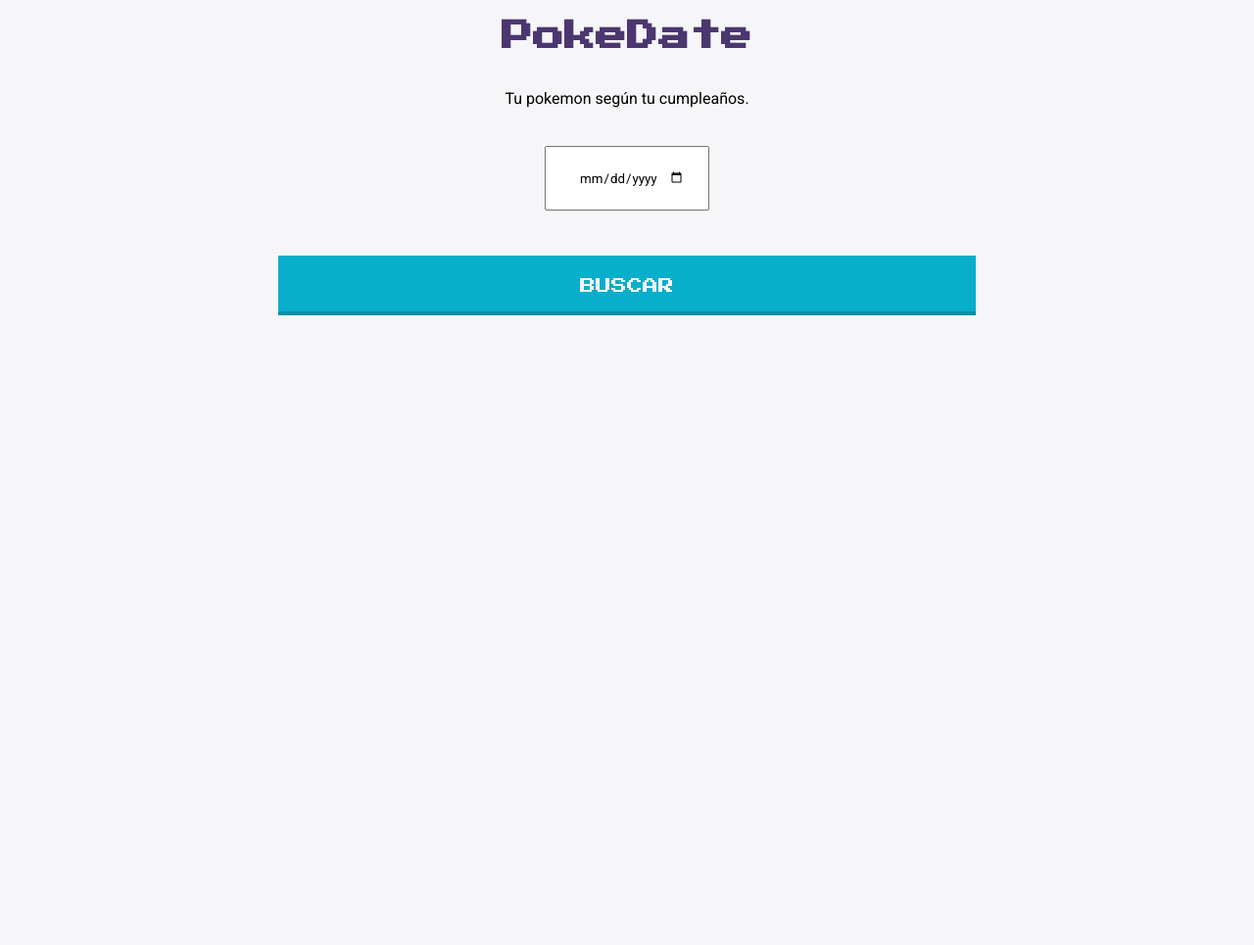
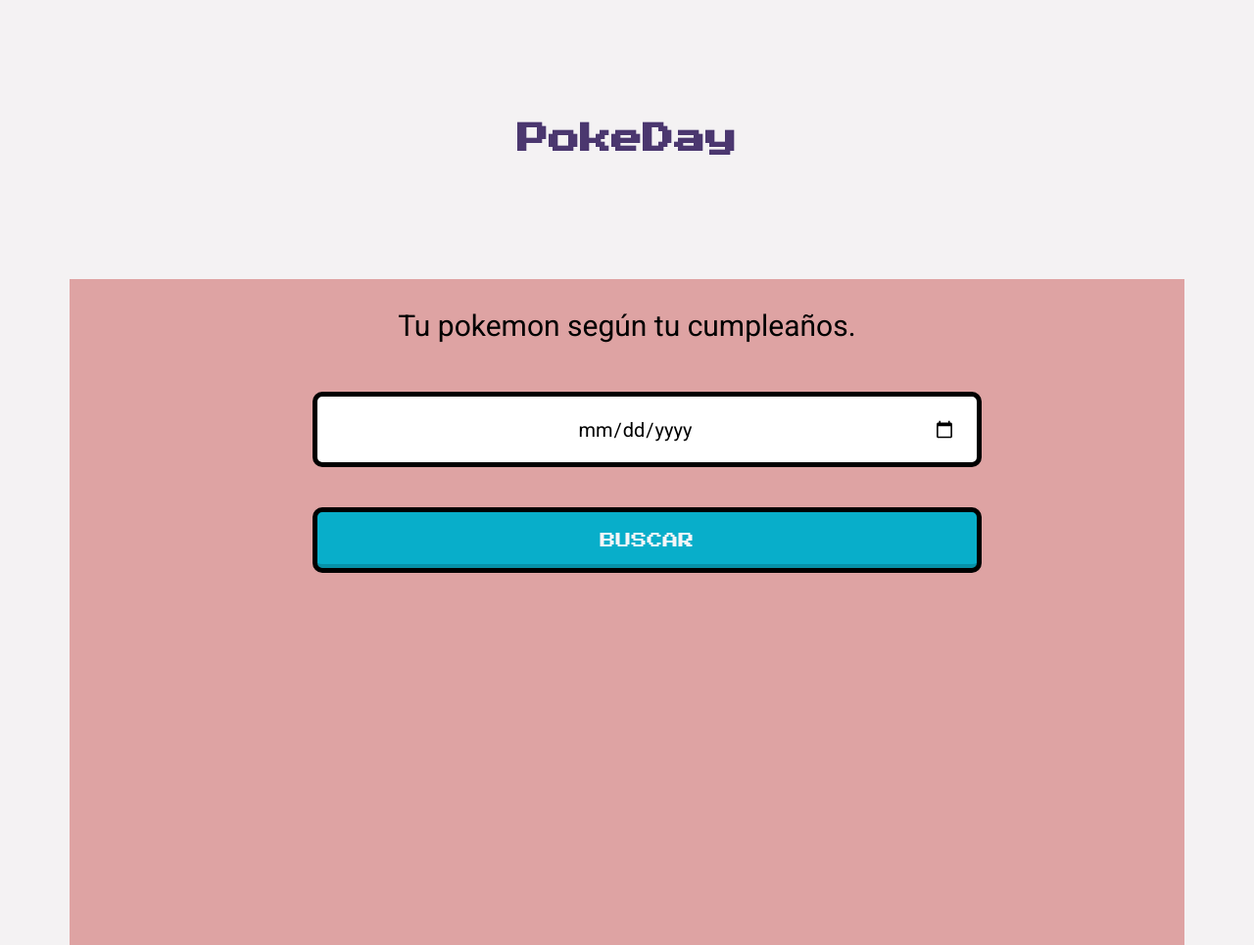
Before and after one commit to AcheZeta/PokeDay, a website: page index.html in a window 1280 px wide. Shown: the whole page at 98% size. Before the commit the page ends 800 px from the top, so only its background shows below. Drawn offline with Linux system fonts and the light colour scheme.

Commit message:
new styles

```diff
--- a/index.html
+++ b/index.html
@@ -11,12 +11,12 @@
 </head>
 
 <body>
-    <h1>PokeDate </h1>
+    <h1>PokeDay </h1>
     <div class="grid">
         <div class="container">
-            <p>Tu pokemon según tu cumpleaños.</p>
-            <input type="date" name="date" id="date-pick">
-            <a id="search-btn" class="button6">Buscar</a>
+            <p class="subtitle">Tu pokemon según tu cumpleaños.</p>
+            <input class="date-pick" type="date" name="date" id="date-pick">
+            <a id="search-btn" class="button">Buscar</a>
             <div class="day-grid pokeday" id="pokeday"></div>
         </div>
     </div>
--- a/main.js
+++ b/main.js
@@ -41,7 +41,7 @@
   pokeday.innerHTML =
     `<div class="card">
     <h3><b>${pokemon.name}</b></h3>
-    <img src="${pokemon.sprites.front_default}" alt="Avatar" style="width:50%">
+    <img src="${pokemon.sprites.front_default}" alt="Avatar" style="width:70%">
     <div class="info">
     <p>${pokemon.id}</p>
     </div>
--- a/style.css
+++ b/style.css
@@ -1,9 +1,11 @@
 body {
-    background-color:  #f6f5f7;
+    background-color:  #f4f2f3;
 }
 
 .grid {
-    /* background-color: #DEA3A3; */
+    background-color: #DEA3A3;
+    margin: 5%;
+    height: 85vh;
     display: grid;
     grid-template-columns: repeat(5, 1fr);
 }
@@ -11,10 +13,11 @@
 h1 {
     color: #4B376F;
     text-align: center;
+    margin: 10%;
     font-family: 'Press Start 2P', cursive;
 }
 
-a.button6 {
+a.button {
     display: grid;
     padding: 3%;
     margin: 3%;
@@ -25,20 +28,34 @@
     background-color: #08AECA;
     box-shadow: inset 0 -0.6em 0 -0.35em rgba(0, 0, 0, 0.17);
     text-align: center;
+    border: 5px solid black;
+    border-radius: 10px;
+    width: 100%;
 }
 
-input {
+.date-pick {
+    border: 5px solid black;
+    border-radius: 10px;
     padding: 3%;
     margin: 3%;
     box-sizing: border-box;
     font-family: 'Roboto', sans-serif;
+    font-size: 20px;
     text-align: center;
+    width: 100%;
 }
 
-#mssg {
-   color: #778BBE;
+.subtitle {
+    font-family: 'Roboto', sans-serif;
+    font-size: 30px;
+}
+
+.card {
+   color: #4B376F;
    font-family: 'Roboto', sans-serif;
+   font-size: 25px;
 }
+
 .container {
     font-family: 'Roboto', sans-serif;
     grid-area: 1 / 2 / 4 / 5;
```
